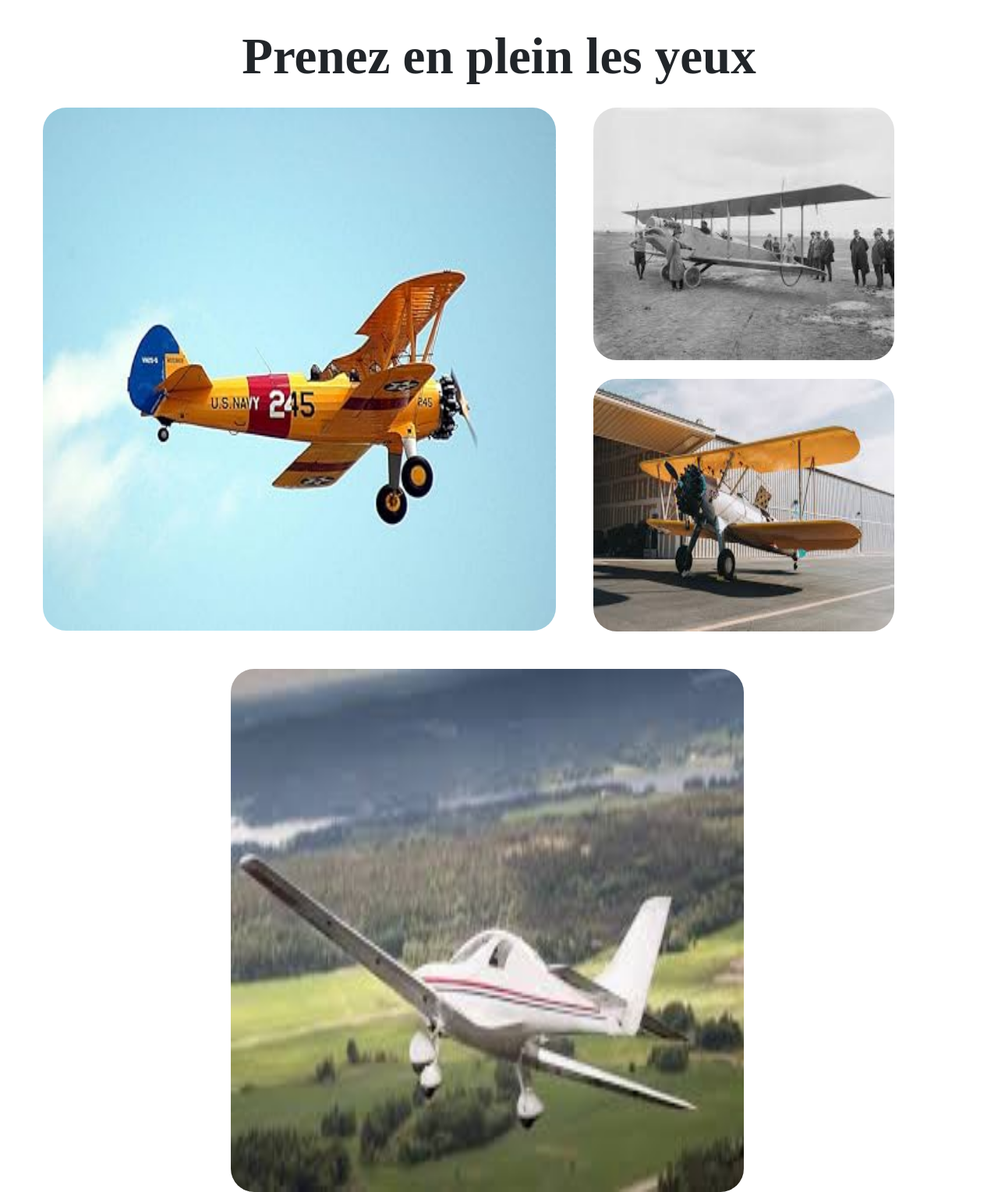
After one commit to GuedesAlexandre/ACF2L, a PHP site: page / in a window 1280 px wide. The commit adds this page. Shown: the whole page at 78% size. Run offline with PHP 8.4, Linux system fonts and the light colour scheme.

Commit message:
section prenez en plein les yeux

```diff
--- /dev/null
+++ b/index.html
@@ -0,0 +1,36 @@
+<!DOCTYPE html>
+<html lang="en">
+<head>
+    <meta charset="UTF-8">
+    <meta name="viewport" content="width=device-width, initial-scale=1.0">
+    <link rel="stylesheet" href="https://maxcdn.bootstrapcdn.com/bootstrap/4.5.2/css/bootstrap.min.css">
+    <link rel="stylesheet" href="styles.css">
+    <title>Prenez en plein les yeux</title>
+    </head>
+    <body>
+    <section id="eyes">
+        <div class="container-fluid mt-4">
+            <div class="gallery-title text-center">
+                <p>Prenez en plein les yeux</p>
+              </div>
+          <div class="row gallery-container justify-content-center">
+            <div class="gallery-item image1 mb-5 md-4">
+              <img src="./ressources/ULM1.jpg" alt="Image 1">
+            </div>
+
+            <div class="gallery-item2 image2 mx-5 mb-5 ">
+              <img class="mb-2" src="./ressources/ULM2.jpg" alt="Image 2">
+              <img class="mt-3" src="./ressources/ULM3.jpg" alt="Image 3">
+            </div>
+
+            <div class="gallery-item image1">
+              <img src="./ressources/ULM4.jpg" alt="Image 4">
+            </div>
+          </div>
+        </div>
+    </section>
+    <script src="https://code.jquery.com/jquery-3.3.1.slim.min.js"></script>
+    <script src="https://cdnjs.cloudflare.com/ajax/libs/popper.js/1.14.7/umd/popper.min.js"></script>
+    <script src="https://stackpath.bootstrapcdn.com/bootstrap/4.3.1/js/bootstrap.min.js"></script>
+  </body>
+</html>
--- a/styles.css
+++ b/styles.css
@@ -1,125 +1,31 @@
-body {
-  background-color: #ffffff;
+.gallery-item img {
+  border-radius: 30px;
+}
+#eyes .gallery-item {
+  width: auto;
+}
+#eyes .gallery-item2 {
+  width: 386px;
+}
+.gallery-item2 img {
+  border-radius: 30px;
 }
 
-#formulaire .infos {
-  background: url("./ressources/Image-Brightness.png") center/cover no-repeat;
-  display: flex;
-  flex-direction: column;
-  padding-left: 142px;
-  padding-top: 217px;
-  width: 960px;
-  height: 960px;
+#eyes .gallery-title {
+  font-family: Plus Jakarta Sans;
+  font-size: 65px;
+  font-weight: 600;
 }
 
-#formulaire .infos-titre {
-  color: #a59e20;
-  font-size: 38px;
-  font-weight: 600;
-  margin-bottom: 44px;
-}
-#formulaire .infos-follow {
-  color: #a59e20;
-  font-size: 38px;
-  font-weight: 600;
-}
-.adresse {
-  color: #ffffff;
-  font-family: Plus Jakarta Sans;
-  font-size: 20px;
-  font-style: normal;
-  font-weight: 500;
-  margin-bottom: 82px;
-}
-.email {
-  color: #ffffff;
-  font-family: Plus Jakarta Sans;
-  font-size: 20px;
-  font-style: normal;
-  font-weight: 500;
-  margin-bottom: 95px;
-}
-#formulaire h3 {
-  color: #ffffff;
-  font-family: Plus Jakarta Sans;
-  font-size: 20px;
-  font-style: normal;
-  font-weight: 500;
+.image1 img {
+  max-width: 658px;
+  height: 671px;
 }
 
-#formulaire .input-form,
-#formulaire .input-sujet,
-#formulaire .input-message {
-  border-radius: 17px;
-  background: #f5f5ff;
-  border: none;
+.image2 img {
+  max-width: 386px;
+  height: 324px;
 }
-
-#formulaire .input-form {
-  width: 100%;
-  height: 68px;
+.gallery-container{
+    width: 100%;
 }
-
-#formulaire .input-sujet,
-.input-message {
-  width: 100%;
-  height: 68px;
-}
-
-#formulaire .input-message {
-  height: 194px !important;
-  padding-top: 15px ;
-}
-
-#formulaire .form-group {
-  margin-bottom: 15px;
-}
-
-#formulaire textarea {
-  resize: vertical;
-}
-
-#formulaire button {
-  color: #a59e20;
-  text-align: center;
-  font-size: 23px;
-  font-weight: 600;
-  border-radius: 19px;
-  border: none;
-  width: 100%;
-  height: 68px;
-  background: rgba(165, 158, 32, 0.1);
-}
-
-#formulaire button:hover {
-  background-color: #9ddf71;
-}
-#formulaire .present {
-  color: #2f2f2f;
-
-  font-family: Plus Jakarta Sans;
-  font-size: 20px;
-  font-style: normal;
-  font-weight: 500;
-}
-#formulaire .reseau {
-  color: #fff;
-
-  font-family: Plus Jakarta Sans;
-  font-size: 25px;
-  font-style: normal;
-  font-weight: 600;
-  text-decoration: none;
-}
-#formulaire .contact {
-  padding-top: 175px;
-  padding-bottom: 10px;
-}
-#formulaire ::placeholder {
-  padding-left: 21px;
-  color: #9f9f9f;
-  font-family: Plus Jakarta Sans;
-  font-size: 20px;
-  font-style: normal;
-  font-weight: 500;
-}
```
Also changed, not shown: test.html (deleted, +0 -69 lines), ressources/Image-Brightness.png (deleted), ressources/ULM1.jpg (added), ressources/ULM2.jpg (added), ressources/ULM3.jpg (added), ressources/ULM4.jpg (added).
